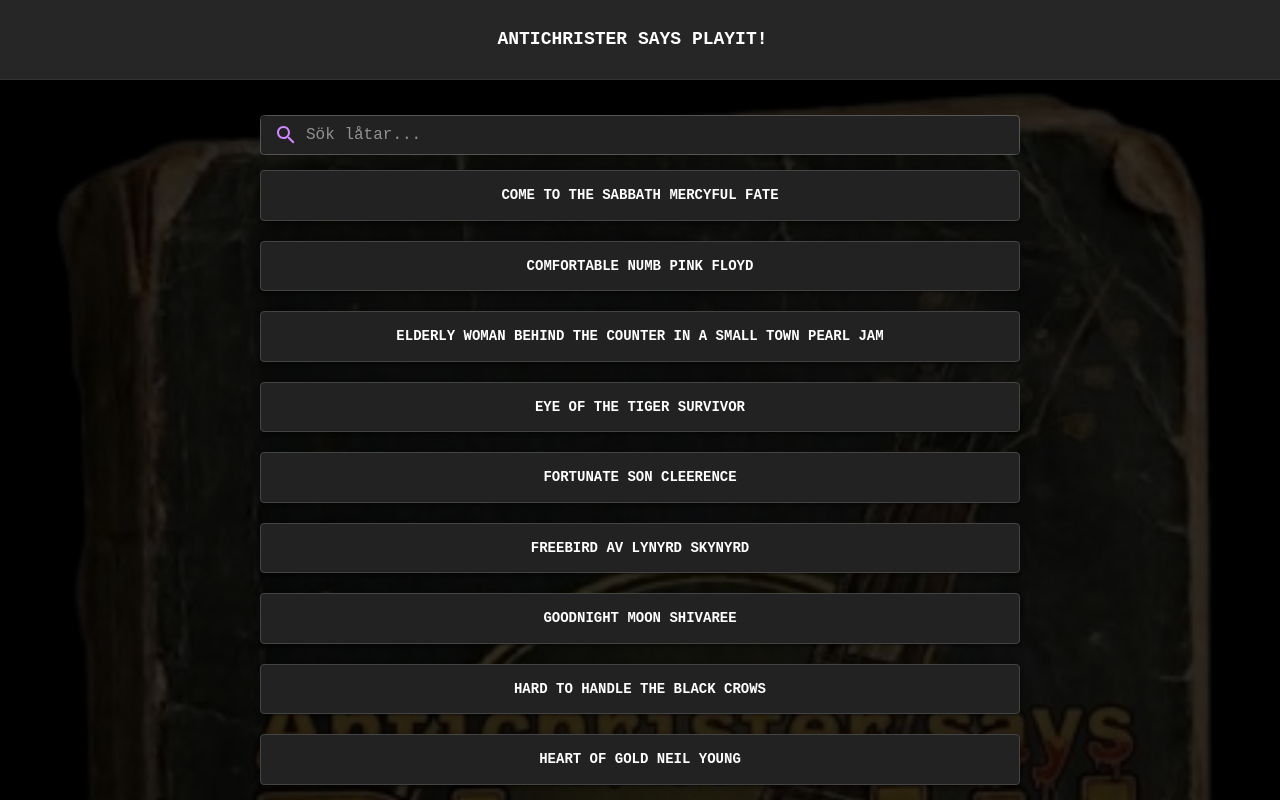
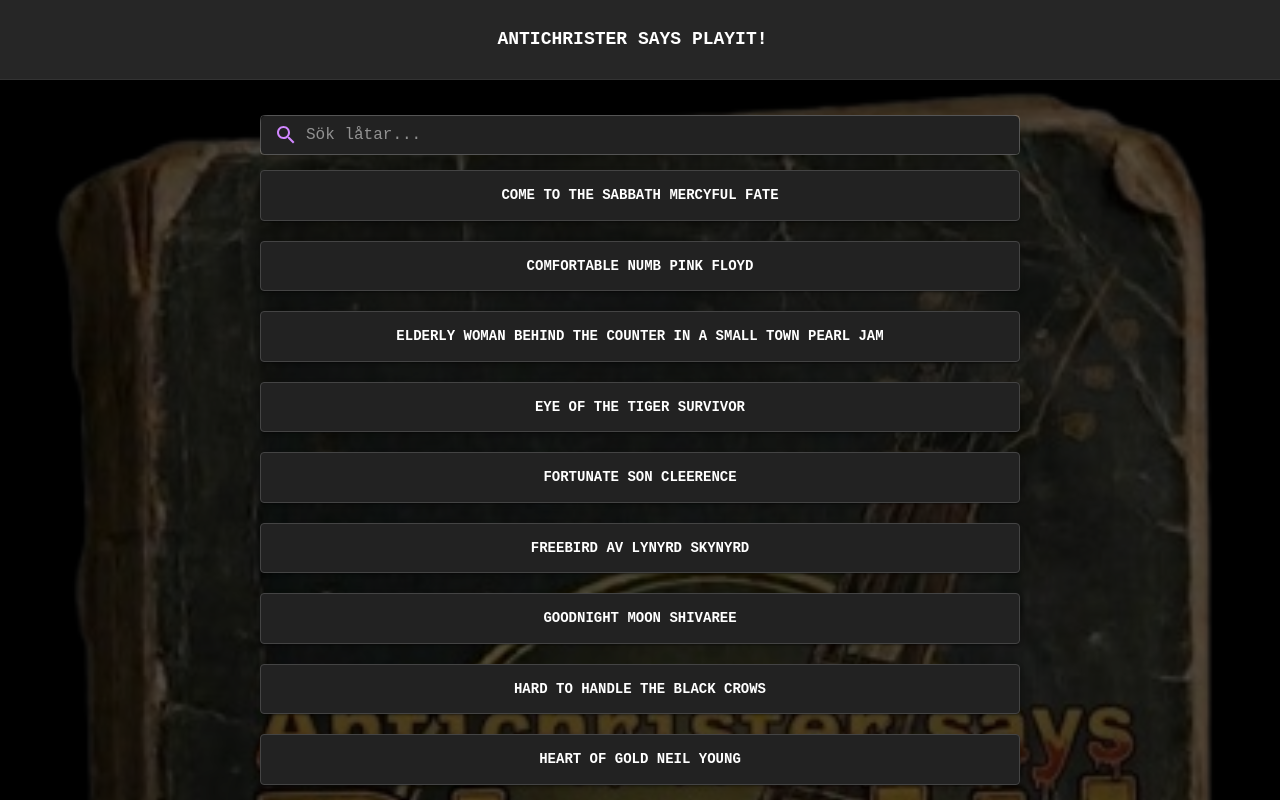
Before and after one commit to Antiart666/playit-live, a Next.js app: page / in a window 1280 px wide. Shown: the top 800 px of the page. Built offline with nearby package versions, Linux system fonts and the light colour scheme.

Commit message:
Increase homepage background visibility

```diff
--- a/components/page.module.css
+++ b/components/page.module.css
@@ -1,7 +1,7 @@
 .pageWrapper {
   position: relative;
   min-height: 100vh;
-  background-image: linear-gradient(rgba(0, 0, 0, 0.8), rgba(0, 0, 0, 0.8)), url('/logo.png');
+  background-image: linear-gradient(rgba(0, 0, 0, 0.65), rgba(0, 0, 0, 0.65)), url('/logo.png');
   background-size: cover;
   background-position: center;
   background-repeat: no-repeat;
```
